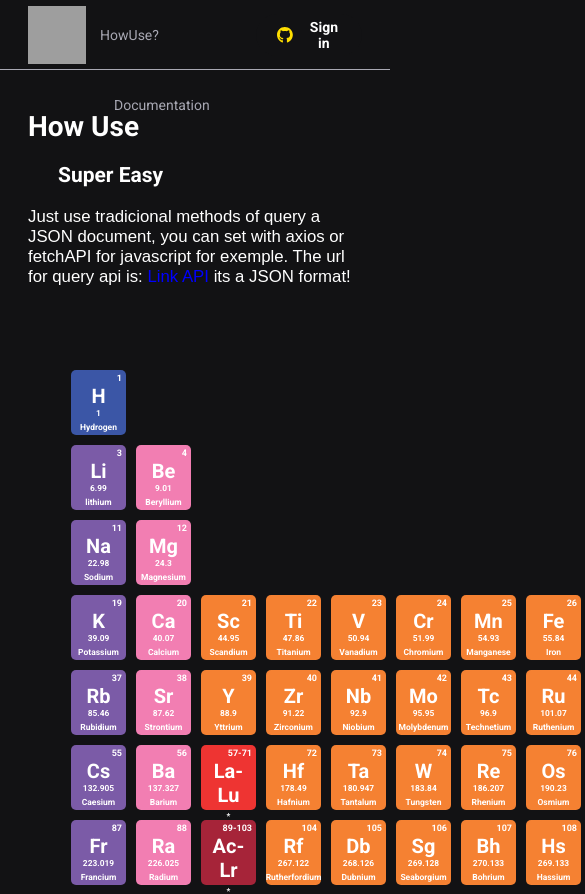
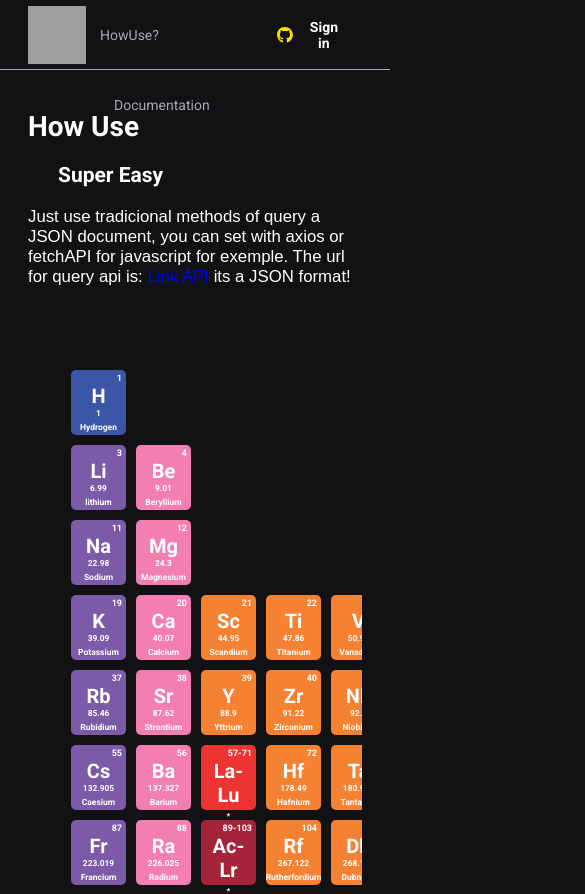
Before and after one commit to PhilipeAnderson/apiperiodictable, a Next.js app in the folder frontend/: page /howuse in a window 390 px wide. Shown: the top 894 px of the page, 585 px wide, since content can reach past the window. Built offline with nearby package versions, Linux system fonts and the light colour scheme; no server answers; grey boxes are pictures that could not be loaded.

Commit message:
Fixed issue on howUse page regarding responsive layout

```diff
--- a/frontend/src/components/PeriodicTable/styles.module.scss
+++ b/frontend/src/components/PeriodicTable/styles.module.scss
@@ -5,10 +5,10 @@
 }
 
 .content {
-  // width: 100%;
-  // height: 100%;
-  // border-radius: 6px;
-  // position: relative;
+  width: 100%;
+  height: 100%;
+  border-radius: 6px;
+  position: relative;
   padding: 32.994px;
   display: grid;
   grid-template-columns: repeat(18, 1fr);
@@ -16,7 +16,7 @@
   grid-column-gap: 10px;
   grid-row-gap: 10px;
   font-size: 0.6rem;
-  //background-color: #121214;
+  background-color: #121214;
 
 
   div {
--- a/frontend/src/pages/home.module.scss
+++ b/frontend/src/pages/home.module.scss
@@ -1,18 +1,17 @@
+.container {
+  width: 100%;
+  //height: calc(100vh - 5rem);
+}
+
 .background{
   width: 100%;
-  height: auto;
+  height: 100vh;
   background-image: url(../../public/img/background.png);
-}
-
-.contentContainer {
-  max-width: 1120px;
-  margin: 0 auto;
-  padding: 0 2rem;
-  height: calc(100vh - 5rem);
+  background-size:cover;
 
   display: flex;
   align-items: flex-start;
-  justify-content: space-between;
+  justify-content: space-around;
 }
 
 .hero {
--- a/frontend/src/pages/howuse.module.scss
+++ b/frontend/src/pages/howuse.module.scss
@@ -34,5 +34,6 @@
 }
 
 .tableRender {
+  max-width: 100%;
   display: block
 }
--- a/frontend/src/styles/global.scss
+++ b/frontend/src/styles/global.scss
@@ -3,8 +3,6 @@
   padding: 0;
   box-sizing: border-box;
 }
-
-
 
 :root {
   --white: #FFFFFF;
```
Also changed, not shown: frontend/src/pages/index.tsx (+13 -42 lines).
